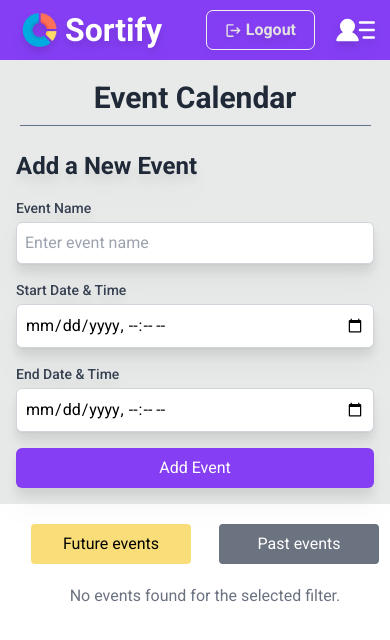
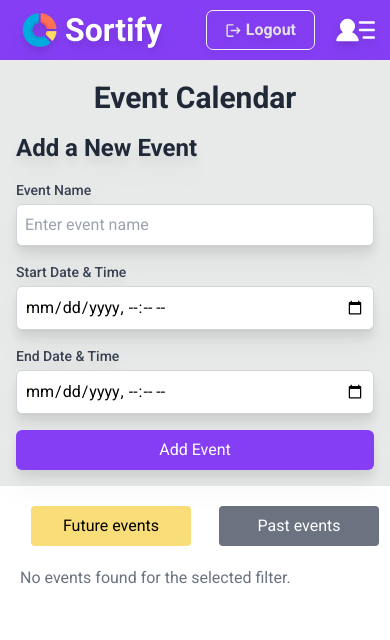
Before and after one commit to Prostecki/Sortify, a React (Vite) app: page /eventcalendar in a window 390 px wide. Shown: the top 640 px of the page. Built offline with nearby package versions, Linux system fonts and the light colour scheme; sample sign-in values are in the browser's storage.

Commit message:
Debugs with responsive design

```diff
--- a/src/components/planner/EventCalendar.jsx
+++ b/src/components/planner/EventCalendar.jsx
@@ -21,15 +21,14 @@ export default function EventCalendar() {
   }, [tasks, user]);
 
   return (
-    <section className="flex flex-col items-center sm:flex-row">
-      <div className="flex flex-col w-full sm:flex sm:justify-center bg-eventsGrey relative">
+    <section className="flex flex-col items-start sm:flex-row">
+      <div className="flex flex-col w-max sm:flex sm:justify-center bg-eventsGrey relative">
         <h1 className="text-3xl font-bold text-center text-gray-800 mt-5">
           Event Calendar
         </h1>
-        <hr className="h-[2px] text-center w-[90%] my-2 m-auto bg-slate-500" />
         <EventForm />
       </div>
-      <div className="flex flex-col">
+      <div className="flex flex-col w-screen">
         <FilterButtons />
         <EventList />
       </div>
--- a/src/components/planner/EventForm.jsx
+++ b/src/components/planner/EventForm.jsx
@@ -8,7 +8,7 @@ export default function EventForm() {
   const { user } = useUserContext();
 
   return (
-    <div className="bg-eventsGrey h-screen max-sm:h-full p-4">
+    <div className="bg-eventsGrey h-screen max-sm:w-screen max-sm:h-full p-4">
       {user ? (
         <form
           onSubmit={handleSubmit}
--- a/src/components/planner/EventList.jsx
+++ b/src/components/planner/EventList.jsx
@@ -36,7 +36,7 @@ export default function EventList() {
 
   return (
     <section className="flex flex-col ml-5 max-sm:ml-5">
-      <ul className="w-full flex flex-col gap-6">
+      <ul className="w-max flex flex-col gap-6">
         {filteredEvents.length > 0 ? (
           filteredEvents.map((event) => (
             <li
```
